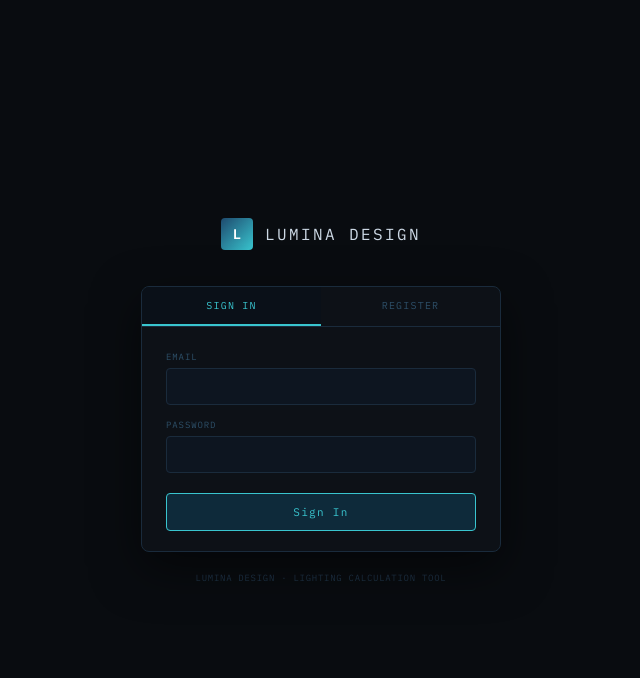
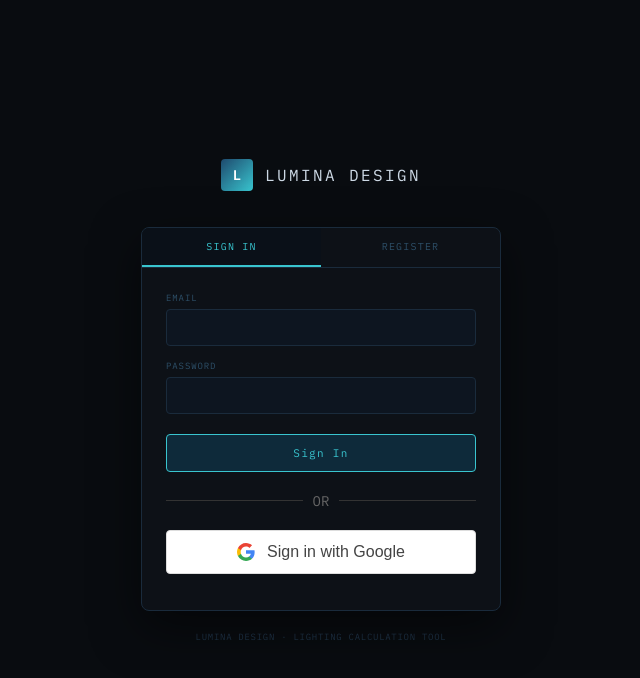
Before and after one commit to agrayush98-hue/lumina-design-app, a React (Vite) app: page /dashboard in a window 1280 px wide. Shown: the top 678 px of the page, without its empty margins (319-959 px from the left). Built offline with nearby package versions, Linux system fonts and the light colour scheme; no server answers.

Commit message:
Add Google Sign-In authentication

```diff
--- a/src/components/AuthPage.jsx
+++ b/src/components/AuthPage.jsx
@@ -1,5 +1,5 @@
 import { useState } from "react"
-import { signInWithEmailAndPassword, createUserWithEmailAndPassword } from "firebase/auth"
+import { signInWithEmailAndPassword, createUserWithEmailAndPassword, GoogleAuthProvider, signInWithPopup } from "firebase/auth"
 import { auth } from "../firebase"
 
 export default function AuthPage() {
@@ -36,6 +36,15 @@ export default function AuthPage() {
       setError(friendlyError(err.code))
     } finally {
       setLoading(false)
+    }
+  }
+
+  const handleGoogleSignIn = async () => {
+    const provider = new GoogleAuthProvider()
+    try {
+      await signInWithPopup(auth, provider)
+    } catch (error) {
+      setError(error.message)
     }
   }
 
@@ -193,6 +202,38 @@ export default function AuthPage() {
           >
             {loading ? "Please wait..." : isRegister ? "Create Account" : "Sign In"}
           </button>
+
+          <div className="divider"><span>OR</span></div>
+
+          <button
+            type="button"
+            onClick={handleGoogleSignIn}
+            className="google-signin-btn"
+            style={{
+              width: "100%",
+              padding: "12px",
+              backgroundColor: "white",
+              color: "#444",
+              border: "1px solid #ddd",
+              borderRadius: 4,
+              fontSize: 16,
+              fontWeight: 500,
+              cursor: "pointer",
+              display: "flex",
+              alignItems: "center",
+              justifyContent: "center",
+              gap: 12,
+              marginBottom: 16,
+            }}
+          >
+            <svg width="18" height="18" viewBox="0 0 18 18">
+              <path fill="#4285F4" d="M17.64 9.2c0-.637-.057-1.251-.164-1.84H9v3.481h4.844c-.209 1.125-.843 2.078-1.796 2.717v2.258h2.908c1.702-1.567 2.684-3.874 2.684-6.615z"/>
+              <path fill="#34A853" d="M9 18c2.43 0 4.467-.806 5.956-2.18l-2.908-2.259c-.806.54-1.837.86-3.048.86-2.344 0-4.328-1.584-5.036-3.711H.957v2.332C2.438 15.983 5.482 18 9 18z"/>
+              <path fill="#FBBC05" d="M3.964 10.71c-.18-.54-.282-1.117-.282-1.71s.102-1.17.282-1.71V4.958H.957C.347 6.173 0 7.548 0 9s.348 2.827.957 4.042l3.007-2.332z"/>
+              <path fill="#EA4335" d="M9 3.58c1.321 0 2.508.454 3.44 1.345l2.582-2.58C13.463.891 11.426 0 9 0 5.482 0 2.438 2.017.957 4.958L3.964 7.29C4.672 5.163 6.656 3.58 9 3.58z"/>
+            </svg>
+            Sign in with Google
+          </button>
         </form>
       </div>
 
--- a/src/index.css
+++ b/src/index.css
@@ -36,3 +36,28 @@ html, body, #root {
   flex-direction: column;
   min-height: 100vh;
 }
+
+.divider {
+  display: flex;
+  align-items: center;
+  text-align: center;
+  margin: 20px 0;
+}
+
+.divider::before,
+.divider::after {
+  content: '';
+  flex: 1;
+  border-bottom: 1px solid #333;
+}
+
+.divider span {
+  padding: 0 10px;
+  color: #666;
+  font-size: 14px;
+}
+
+.google-signin-btn:hover {
+  background-color: #f8f8f8 !important;
+  box-shadow: 0 2px 4px rgba(0,0,0,0.1);
+}
--- a/workers/ai-recommender/index.js
+++ b/workers/ai-recommender/index.js
@@ -5,7 +5,8 @@
  */
 
 const ALLOWED_ORIGINS = [
-  "https://lumina-design-rho.vercel.app",
+  'https://app.lightillumina.com',
+  'https://lumina-design-app.vercel.app',
   "http://localhost:5173",
   "http://localhost:5174",
   "http://localhost:5175",
```
